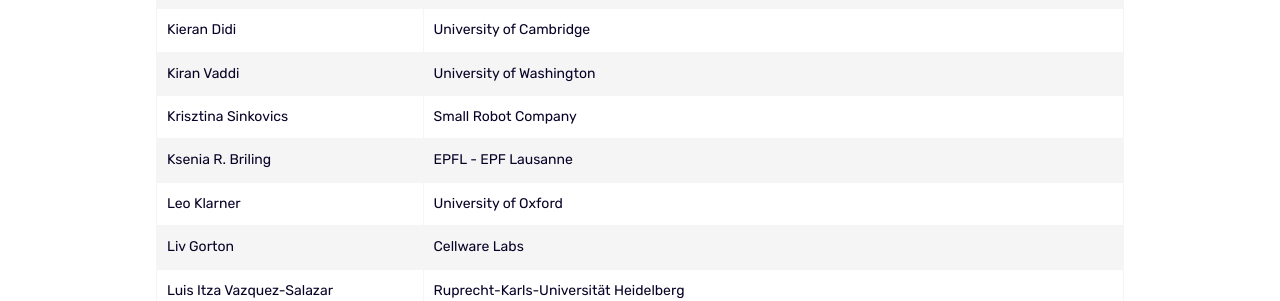
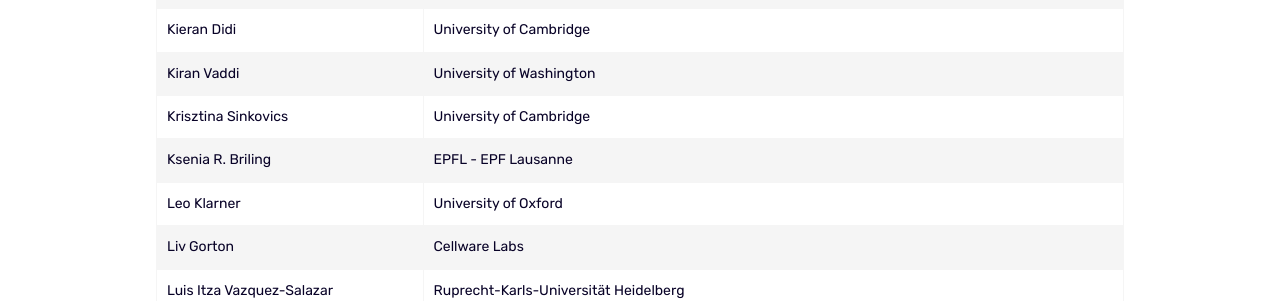
Before and after one commit to icml-ml4lms/icml-ml4lms.github.io, a Jekyll site: the page built from index.html, in a window 1280 px wide and 900 px high, scrolled down 9899 px. Shown: the part 152-453 px from the top of the window. Built offline with Jekyll 4.4.1, drawn with Linux system fonts in a browser that asks for light colours; the list of posts is cut into pages by our own code.

Commit message:
KS affiliation

```diff
--- a/_includes/section-program.html
+++ b/_includes/section-program.html
@@ -70,7 +70,7 @@
             <tr><td>Khalimat Murtazalieva</td><td>University of Cambridge</td></tr>
             <tr><td>Kieran Didi</td><td>University of Cambridge</td></tr>
             <tr><td>Kiran Vaddi</td><td>University of Washington</td></tr>
-            <tr><td>Krisztina Sinkovics</td><td>Small Robot Company</td></tr>
+            <tr><td>Krisztina Sinkovics</td><td>University of Cambridge</td></tr>
             <tr><td>Ksenia R. Briling</td><td>EPFL - EPF Lausanne</td></tr>
             <tr><td>Leo Klarner</td><td>University of Oxford</td></tr>
             <tr><td>Liv Gorton</td><td>Cellware Labs</td></tr>
```
